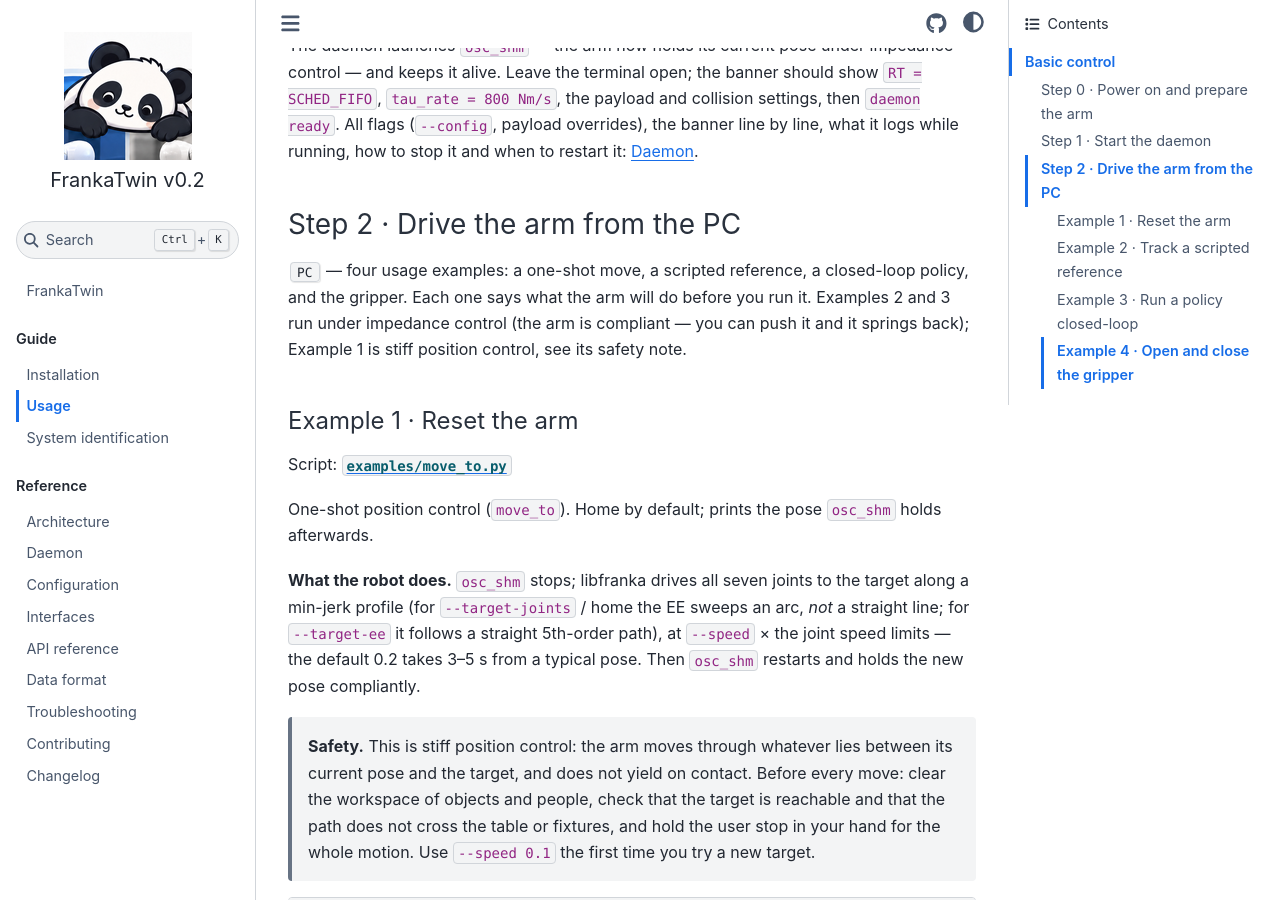
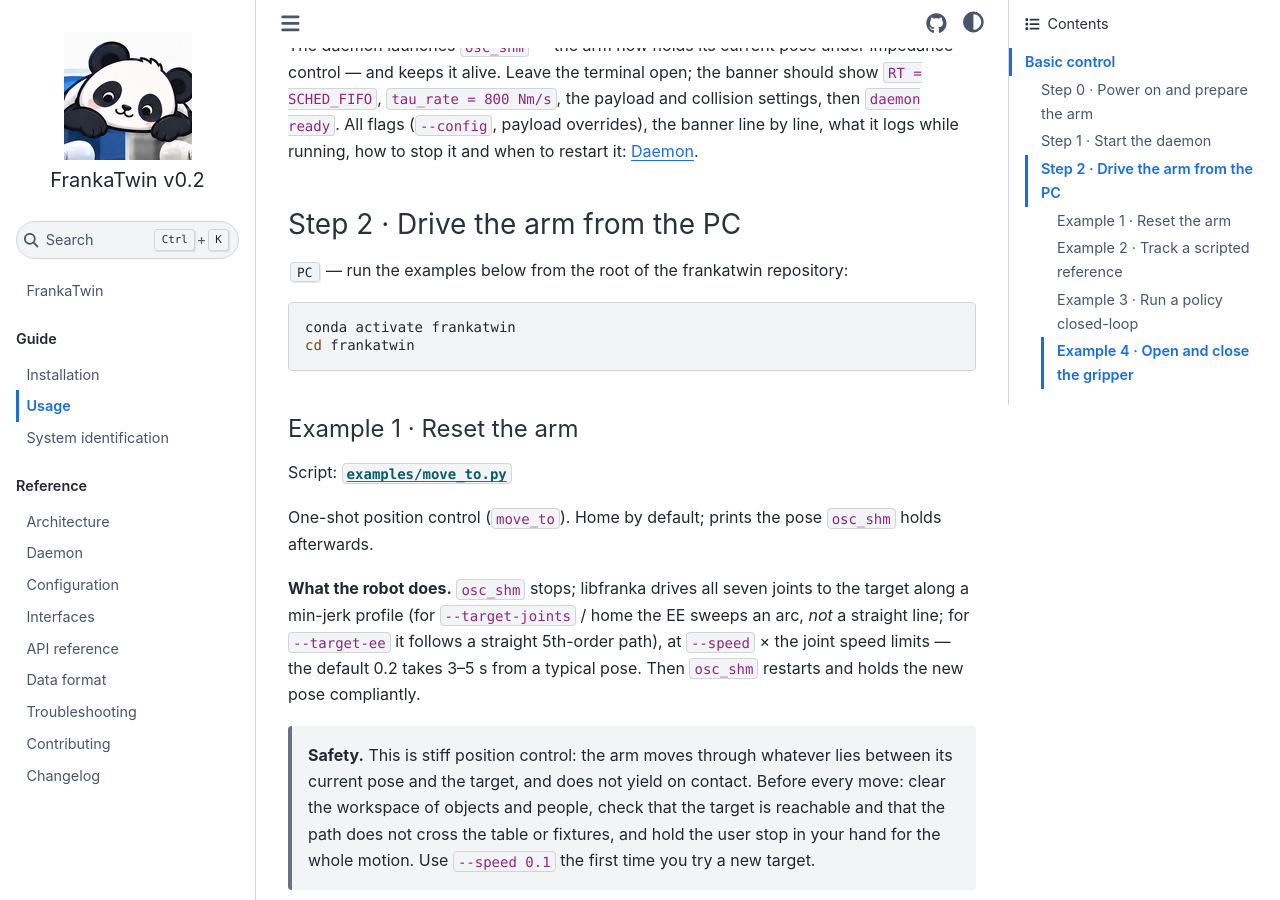
Before and after one commit to tsrobcvai/frankatwin, a Sphinx documentation site: the page built from docs/usage.md, in a window 1280 px wide and 900 px high, scrolled down 631 px. Built offline with Sphinx 7.4.7 and the Sphinx Book theme 1.1.4, drawn with Linux system fonts in a browser that asks for light colours.

Commit message:
docs(usage): Step 2 just says where to run the examples (PC, repo root)
Co-Authored-By: Claude Opus 5 (1M context) <noreply@anthropic.com>

````diff
--- a/docs/usage.md
+++ b/docs/usage.md
@@ -30,11 +30,12 @@ by line, what it logs while running, how to stop it and when to restart it:
 
 ### Step 2 · Drive the arm from the PC
 
-<kbd>PC</kbd> — four usage examples: a one-shot move, a scripted reference, a
-closed-loop policy, and the gripper. Each one says what the arm will do before
-you run it. Examples 2 and 3 run under impedance control (the arm is compliant —
-you can push it and it springs back); Example 1 is stiff position control, see
-its safety note.
+<kbd>PC</kbd> — run the examples below from the root of the frankatwin repository:
+
+```bash
+conda activate frankatwin
+cd frankatwin
+```
 
 #### Example 1 · Reset the arm
 
````
